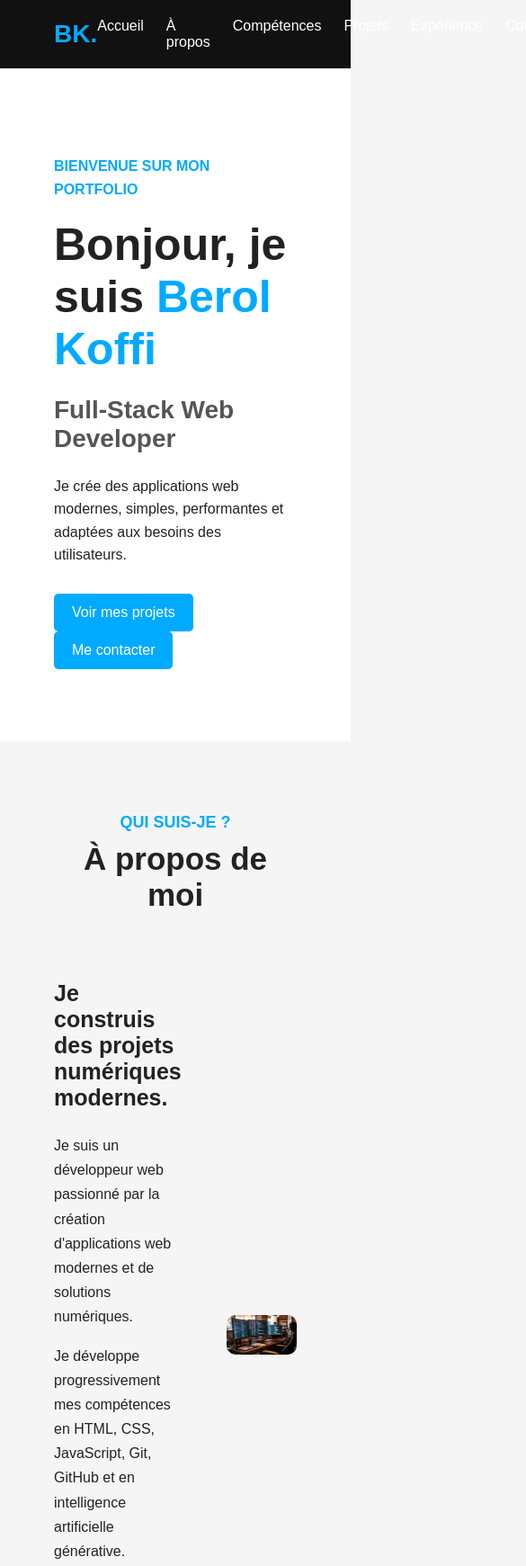
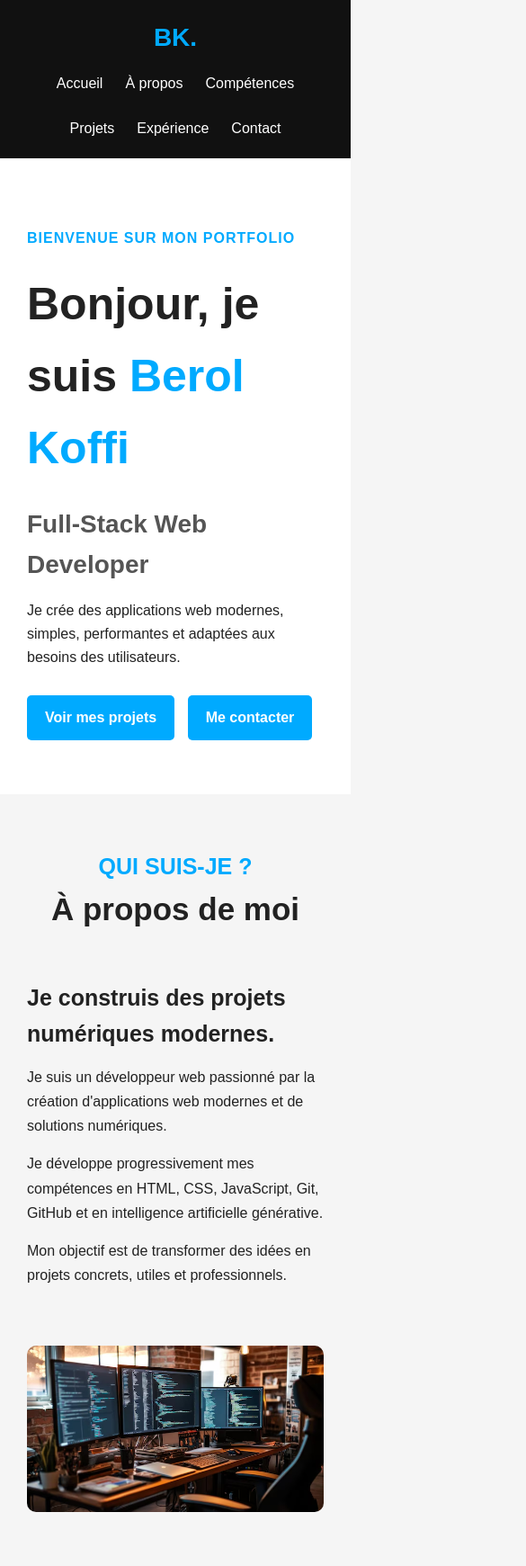
Before and after one commit to koffi-berol/Mon-portfolio-professionnel, a plain HTML site: page index.html in a window 390 px wide. Shown: the top 1741 px of the page at 90% size, 585 px wide, since content can reach past the window. Drawn offline with Linux system fonts and the light colour scheme.

Commit message:
correction de mon css

```diff
--- a/style.css
+++ b/style.css
@@ -1,6 +1,9 @@
-
 * {
   box-sizing: border-box;
+}
+
+html {
+  scroll-behavior: smooth;
 }
 
 body {
@@ -8,9 +11,17 @@ margin: 0;
   font-family: Arial, sans-serif;
   background-color: #f5f5f5;
   color: #222;
+  line-height: 1.6;
 }
 
-/* Menu header */
+a {
+  text-decoration: none;
+}
+
+img {
+  max-width: 100%;
+  display: block;
+}
 
 header {
   background-color: #111;
@@ -18,14 +29,10 @@ padding: 20px 60px;
   display: flex;
   justify-content: space-between;
   align-items: center;
-
 }
-
-/* Logo */
 
 .logo {
   color: white;
-text-decoration: none;
   font-size: 28px;
   font-weight: bold;
 }
@@ -34,19 +41,16 @@ font-weight: bold;
   color: #00aaff;
 }
 
-/* Menu de navigation */
-
 nav ul {
   list-style: none;
+  display: flex;
+  gap: 25px;
   margin: 0;
   padding: 0;
-display: flex;
-gap: 25px;
 }
 
 nav a {
   color: white;
-text-decoration: none;
   font-size: 16px;
 }
 
@@ -54,18 +58,15 @@ nav a:hover {
   color: #00aaff;
 }
 
-
 section {
   padding: 80px 60px;
 }
-
-/* Menu accueil */
 
 #accueil {
   background-color: white;
   min-height: 600px;
   display: flex;
-align-items: center
+  align-items: center;
 }
 
 .accueil {
@@ -75,6 +76,7 @@ max-width: 800px;
 .accueil p:first-child {
   color: #00aaff;
   font-weight: bold;
+  letter-spacing: 1px;
 }
 
 .accueil h1 {
@@ -89,6 +91,7 @@ color: #00aaff;
 .accueil h2 {
   font-size: 28px;
   color: #555;
+  margin-bottom: 15px;
 }
 
 .accueil p {
@@ -101,59 +104,51 @@ margin-top: 30px;
 
 .accueil-buttons a {
   display: inline-block;
+  margin-right: 10px;
   padding: 12px 20px;
-margin-right: 10px;
   background-color: #00aaff;
   color: white;
-text-decoration: none;
   border-radius: 5px;
-
+  font-weight: bold;
 }
 
 .accueil-buttons a:hover {
   background-color: #0088cc;
 }
 
-/* Titre des section  */
-
 .section-titre {
   text-align: center;
   margin-bottom: 50px;
-p{
-    color: #00aaff;
-    font-size: 25px;
-}
 }
 
-.section-titre p {
+.section-titre p,
+.section-titre strong {
   color: #00aaff;
   font-weight: bold;
+  margin: 0 0 10px;
+  font-size: 25px;
 }
 
 .section-titre h2 {
   font-size: 35px;
-margin-top: 10px;
+  margin: 0;
 }
-
-/* Mon apropros  */
-
 
 #apropos {
   background-color: #f5f5f5;
 }
 
-strong{color: #00aaff;
+strong {
+  color: #00aaff;
   font-size: 18px;
-
 }
 
 .about-content {
   max-width: 1000px;
   margin: auto;
   display: flex;
+  align-items: center;
   gap: 50px;
-align-items: center;
-
 }
 
 .about-text {
@@ -162,10 +157,12 @@ flex: 1;
 
 .about-text h3 {
   font-size: 25px;
+  margin: 0 0 15px;
 }
 
 .about-text p {
   line-height: 1.7;
+  margin: 0 0 15px;
 }
 
 .about-image {
@@ -176,9 +173,8 @@ flex: 1;
   width: 100%;
   max-width: 500px;
   border-radius: 10px;
+  margin: auto;
 }
-
-/* Mes competence  */
 
 .skills-section {
   background-color: white;
@@ -190,7 +186,6 @@ margin: auto;
   display: grid;
   grid-template-columns: repeat(3, 1fr);
   gap: 20px;
-
 }
 
 .skill-card {
@@ -201,6 +196,7 @@ border-radius: 10px;
 
 .skill-card h3 {
   font-size: 22px;
+  margin: 10px 0;
 }
 
 .skill-card p {
@@ -214,8 +210,6 @@ font-size: 20px;
   font-weight: bold;
 }
 
-/* Mon projet */
-
 #projets {
   background-color: #f5f5f5;
 }
@@ -226,11 +220,13 @@ text-align: center;
 
 .projets iframe {
   max-width: 60%;
+  width: 700px;
+  height: 400px;
   border: none;
   border-radius: 20px;
+  display: block;
+  margin: auto;
 }
-
-/* Mon experience  */
 
 .experience-section {
   background-color: white;
@@ -243,7 +239,6 @@ padding: 30px;
   background-color: #f5f5f5;
   border-left: 5px solid #00aaff;
   border-radius: 5px;
-
 }
 
 .date {
@@ -254,13 +249,12 @@ margin-bottom: 15px;
 
 .experience-card h3 {
   font-size: 24px;
+  margin: 0 0 10px;
 }
 
 .experience-card p {
   line-height: 1.6;
 }
-
-/* Les technologies */
 
 .tags {
   margin-top: 20px;
@@ -273,10 +267,7 @@ color: white;
   padding: 6px 12px;
   margin-right: 5px;
   border-radius: 20px;
-
 }
-
-/* Ma video */
 
 .video-section {
   background-color: #f5f5f5;
@@ -288,10 +279,11 @@ text-align: center;
 
 .video-container iframe {
   max-width: 100%;
+  width: 600px;
+  height: 400px;
+  border: none;
   border-radius: 20px;
 }
-
-/* Me contacté */
 
 .contact-section {
   background-color: white;
@@ -319,7 +311,6 @@ padding: 12px;
   border: 1px solid #ccc;
   border-radius: 5px;
   font-family: Arial, sans-serif;
-
 }
 
 .contact-section textarea {
@@ -333,27 +324,55 @@ color: white;
   border: none;
   border-radius: 5px;
   cursor: pointer;
-
 }
 
 .contact-section button:hover {
   background-color: #0088cc;
 }
 
-/* le bas de ma page  */
-
 .footer {
   background-color: #111;
   color: white;
   text-align: center;
   padding: 30px;
-
 }
 
 .footer strong {
+  color: white;
   font-size: 25px;
 }
 
 .footer strong span {
   color: #00aaff;
 }
+
+@media (max-width: 768px) {
+  header {
+    flex-direction: column;
+    gap: 15px;
+    padding: 20px 30px;
+  }
+
+  nav ul {
+    flex-wrap: wrap;
+    justify-content: center;
+  }
+
+  section {
+    padding: 60px 30px;
+  }
+
+  .about-content {
+    flex-direction: column;
+  }
+
+  .skills {
+    grid-template-columns: 1fr;
+  }
+
+  .projets iframe,
+  .video-container iframe {
+    width: 100%;
+    max-width: 100%;
+  }
+}
```
Lines whose indentation alone changed are shown as unchanged.
